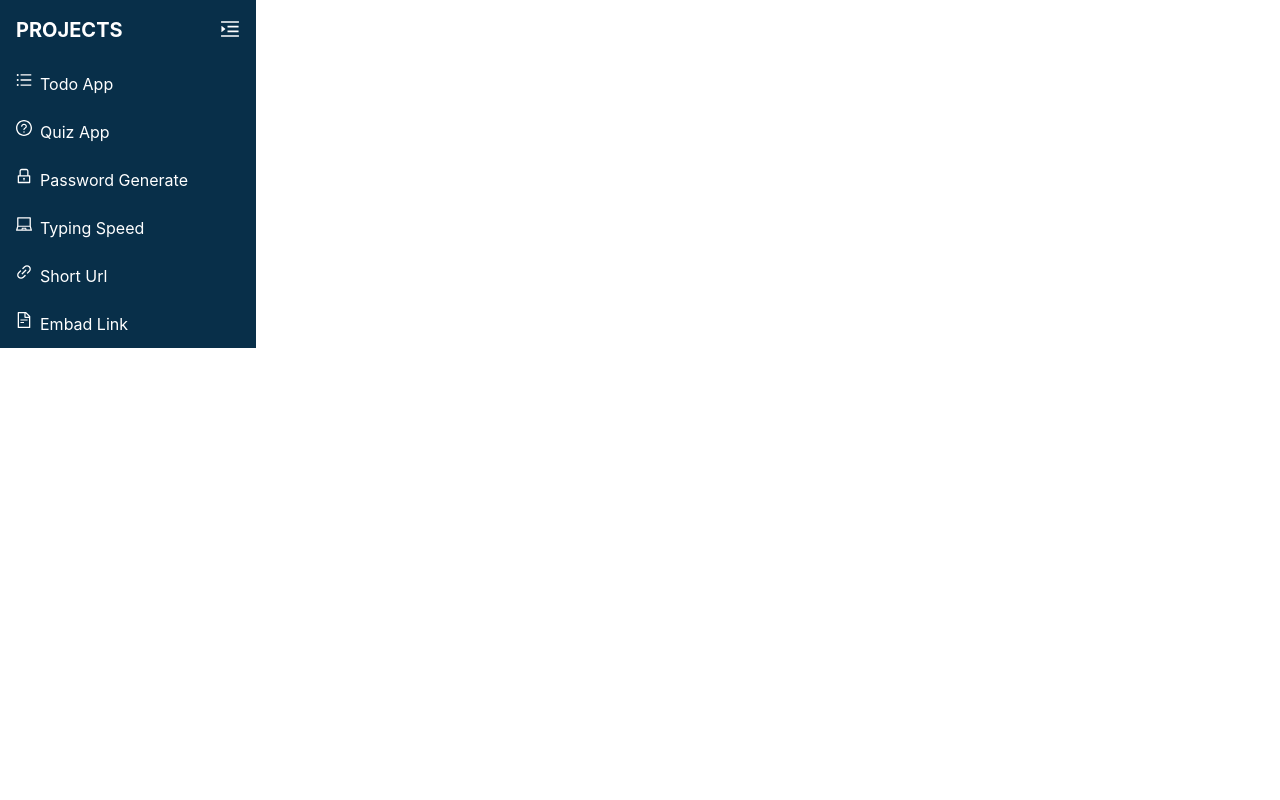
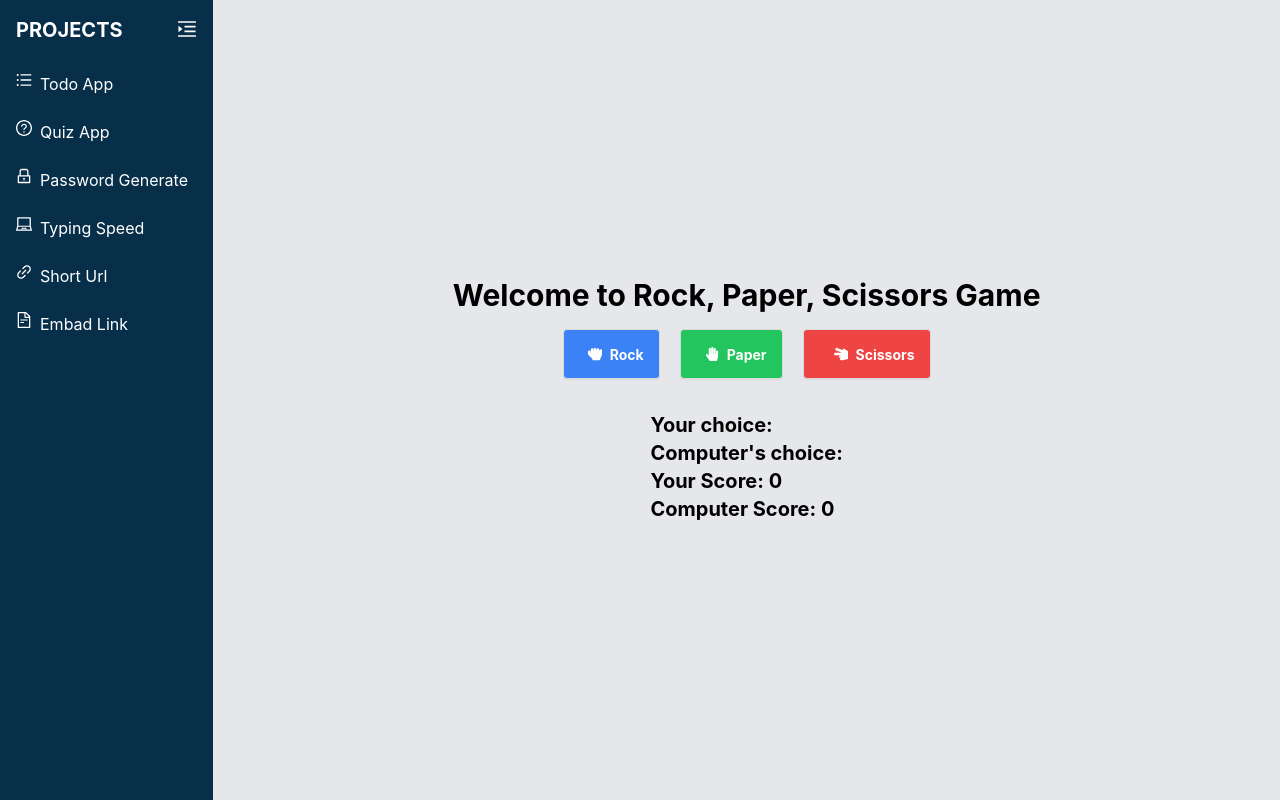
Before and after one commit to jenishpandit/react-demos, a React (Create React App) app: page /game in a window 1280 px wide. Built offline with nearby package versions, Linux system fonts and the light colour scheme.

Commit message:
height width changes

```diff
--- a/package.json
+++ b/package.json
@@ -4,6 +4,8 @@
   "private": true,
   "dependencies": {
     "@ant-design/icons": "^5.3.0",
+    "@chatscope/chat-ui-kit-react": "^1.10.1",
+    "@fortawesome/free-solid-svg-icons": "^6.5.1",
     "@reduxjs/toolkit": "^2.1.0",
     "@tanstack/react-query": "^5.18.1",
     "@tanstack/react-query-devtools": "^5.18.1",
@@ -19,11 +21,13 @@
     "lodash": "^4.17.21",
     "lodash.debounce": "^4.0.8",
     "lorem-ipsum": "^2.0.8",
+    "openai": "^4.28.0",
     "react": "^18.2.0",
     "react-confetti": "^6.1.0",
     "react-dom": "^18.2.0",
     "react-icons": "^5.0.1",
     "react-lorem-ipsum": "^1.4.10",
+    "react-player": "^2.14.1",
     "react-qr-code": "^2.0.12",
     "react-redux": "^9.1.0",
     "react-router": "^6.21.3",
--- a/src/App.css
+++ b/src/App.css
@@ -3,14 +3,14 @@
   width: 0;
   height: 100%;
   position: fixed;
-  background-color: #111;
+  background-color: #1d123f;
   overflow-x: hidden;
   padding-top: 20px;
   transition: 0.3s;
 }
 
 .navbar-container.open {
-  width: 200px;
+  width: 15%;
 }
 
 .navbar {
@@ -28,22 +28,22 @@
 }
 
 .nav-bar-links:hover {
-  background-color: #555;
+  background-color:#3b3095;
 }
 
 .active{
-  background-color: #555;
+  background-color: #3b3095;
 }
 
 .toggle{
   position: fixed;
-  top: 10px;
+  top: 29px;
   left: 2px;
   z-index: 2;
-  color: lawngreen;
+  color: rgb(255, 255, 255);
   margin-left: 10%;
   font-size: 25px;
-  background-color: #111;
+  background-color:  #1d123f;
   height:30px;
   width: 30px;
   cursor: pointer;
@@ -54,10 +54,10 @@
  top: 10px;
  left: 2px;
  z-index: 2;
- color: lawngreen;
+ color: rgb(255, 255, 255);
  margin-left: 10px;
  font-size: 25px;
- background-color: black;
+ background-color:  #1d123f;
  cursor: pointer;
  height: 30px;
  width: 30px;
@@ -66,7 +66,7 @@
 
 .text{
   color:white;
-  margin-top: -15px;
+
   font-size: 25px;
   margin-left: 20px;
 }
@@ -74,7 +74,6 @@
 .nav-icon{
   margin-right: 5px;
 }
-
 
 
 
--- a/src/App.tsx
+++ b/src/App.tsx
@@ -1,4 +1,3 @@
-import React from 'react';
 import { BrowserRouter as Router, Routes, Route, BrowserRouter } from 'react-router-dom';
 import './App.css';
 import TodoApp from './TodoApp';
@@ -13,25 +12,34 @@ import Pagination from './reactQuery/Pagination';
 import Password from './pass-genrate/Password'
 import TypingSpeed from './typing-speed/TypingSpeed';
 import ShortUrl from './short-url/ShortUrl';
+import Game from './rps-game/Game';
+import EmbadLink from './embad-link/EmbadLink';
+
+
 
 
 const App = () => {
   return (
     <BrowserRouter>
-    <Navbar/>
-      <Routes>
-        <Route path="/todo" element={< TodoApp/>} />
+   <div className="w-screen h-screen flex">
+   <Navbar/>
+     <div className='w-full'>
+     <Routes>
+        <Route path="/" element={< TodoApp/>} />
         <Route path="/quizapp" element={<QuizApp />} />
         <Route path="/products" element={<Products/>} />
         <Route path='/products/:productId' element={<Product/>}/>
         <Route path='/parallel' element={<Parallel/>}/>
-        {/* <Route path='/optimistic' element={<Optimistic/>}/> */}
         <Route path='/dependent' element={<Dependant/>}/>
         <Route path='/pagination' element={<Pagination/>}/>
         <Route path='/password' element={<Password/>}/>
         <Route path='/typing' element={<TypingSpeed/>}/>
         <Route path='/shorturl' element={<ShortUrl/>}/>
+        <Route path='/game' element={<Game/>}/>
+        <Route path='/embadlink' element={<EmbadLink/>}/>
       </Routes>
+     </div>
+   </div>
       </BrowserRouter>
   )
 }
--- a/src/TodoApp.tsx
+++ b/src/TodoApp.tsx
@@ -83,7 +83,7 @@ const TodoApp = () => {
   return (
     <div className='todo'>
       <div className="top-bar">
-        <h1>My Todo App</h1>
+        <h1 className='text-2xl '>My Todo App</h1>
         <input
           className='search-bar'
           type='text'
--- a/src/index.tsx
+++ b/src/index.tsx
@@ -24,7 +24,7 @@ const root = ReactDOM.createRoot(
 root.render(
   <React.StrictMode>
     <QueryClientProvider client={queryClient}>
-    <ReactQueryDevtools initialIsOpen={false} />
+    {/* <ReactQueryDevtools initialIsOpen={false} /> */}
     <Provider store={store}>
     <App />
     </Provider>
--- a/src/quizApp/QuizApp.css
+++ b/src/quizApp/QuizApp.css
@@ -19,14 +19,14 @@
     border-radius: 8px;
   }
 
-  button {
+  .btn {
 
     padding: 10px 20px;
     font-size: 16px;
     cursor: pointer;
   }
 
-  button:hover {
+  .btn:hover {
     background-color: #4caf50;
     color: white;
   }
--- a/src/quizApp/QuizApp.tsx
+++ b/src/quizApp/QuizApp.tsx
@@ -132,7 +132,7 @@ const QuizApp = () => {
               onChange={(e) => setNumQuestions(parseInt(e.target.value, 10))}
             />
           </div>
-          <button onClick={startQuiz} disabled={!selectedCategory || numQuestions < 1 || numQuestions > 50}>Start Quiz</button>
+          <button className='btn' onClick={startQuiz} disabled={!selectedCategory || numQuestions < 1 || numQuestions > 50}>Start Quiz</button>
         </div>
       ) : currentQuestionIndex < questions.length ? (
         <div className="question-container">
@@ -141,7 +141,7 @@ const QuizApp = () => {
 
           <div className='answers-container'>
             {_.map([...questions[currentQuestionIndex].incorrect_answers, questions[currentQuestionIndex].correct_answer],(answer,index)=>(
-              <button key={answer} onClick={()=>handleAnswerSubmit(answer)}>
+              <button className='btn' key={answer} onClick={()=>handleAnswerSubmit(answer)}>
                 <span>{index + 1}.</span>{answer}
               </button>
             ))}
@@ -149,7 +149,7 @@ const QuizApp = () => {
 
           {/* Next button will be shown after the user answers */}
           {userAnswers.length > currentQuestionIndex && (
-            <button onClick={handleNextQuestion}>Next</button>
+            <button className='btn' onClick={handleNextQuestion}>Next</button>
           )}
         </div>
       ) : (
@@ -175,7 +175,7 @@ const QuizApp = () => {
             ))}
           </ul>
 
-          <button onClick={restartQuiz}>Restart Quiz</button>
+          <button className='btn'onClick={restartQuiz}>Restart Quiz</button>
         </div>
       )}
     </div>
--- /dev/null
+++ b/src/rps-game/Game.tsx
@@ -0,0 +1,128 @@
+    import { Button , Modal, Tag} from "antd";
+    import { useEffect, useState } from "react";
+    import { FaHandPaper, FaHandRock, FaHandScissors } from "react-icons/fa";
+
+    const Game = () => {
+    const [state, setState] = useState({
+        playerVal: null,
+        computerVal: null,
+        playerScore: 0,
+        compScore: 0,
+    });
+
+    const [showWinnerModal, setShowWinnerModal] = useState(false);
+    const { playerVal, computerVal, playerScore, compScore } = state;
+
+
+    useEffect(()=>{
+        if(playerScore === 3 || compScore === 3){
+          setShowWinnerModal(true);
+        }
+    },[playerScore,compScore])
+
+    const logic = (playerVal:any, computerVal:any) => {
+        if (playerVal === computerVal) {
+        return 0;
+        } else if (
+        (playerVal === "ROCK" && computerVal === "SCISSORS") ||
+        (playerVal === "SCISSORS" && computerVal === "PAPER") ||
+        (playerVal === "PAPER" && computerVal === "ROCK")
+        ) {
+        return 1;
+        } else {
+        return -1;
+        }
+    };
+
+    const decision = (playerChoice:any) => {
+        const choices = ["ROCK", "PAPER", "SCISSORS"];
+        const compChoice = choices[Math.floor(Math.random() * choices.length)];
+        const val = logic(playerChoice, compChoice);
+
+        if (val === 1) {
+        setState((prevState:any) => ({
+            ...prevState,
+            playerVal: playerChoice,
+            computerVal: compChoice,
+            playerScore: prevState.playerScore + 1,
+        }));
+        } else if (val === -1) {
+        setState((prevState:any) => ({
+            ...prevState,
+            playerVal: playerChoice,
+            computerVal: compChoice,
+            compScore: prevState.compScore + 1,
+        }));
+        } else {
+        setState((prevState:any) => ({
+            ...prevState,
+            computerVal: compChoice,
+            playerVal: playerChoice,
+        }));
+        }
+    };
+
+    const resetGame = () =>{
+        setState({
+           playerVal:null,
+           computerVal:null,
+           playerScore:0,
+           compScore:0,
+        })
+        setShowWinnerModal(false);
+    };
+
+    return (
+        <div className="min-h-screen bg-gray-200 flex flex-col items-center justify-center">
+        <h1 className="text-3xl font-bold mb-4">Welcome to Rock, Paper, Scissors Game</h1>
+        <div className="flex space-x-5">
+            <Button
+            className="bg-blue-500 hover:bg-blue-800 text-white font-bold h-10 w-30 rounded "
+            style={{height:'50px'}}
+            onClick={() => decision("ROCK")}
+            >
+            <FaHandRock  style={{marginLeft:'9px'}}/>  Rock
+            </Button>
+            <Button
+            className="bg-green-500 hover:bg-green-800 text-white font-bold h-10 w-30 rounded "
+            style={{height:'50px'}}
+            onClick={() => decision("PAPER")}
+            >
+            <FaHandPaper  style={{marginLeft:'9px'}}/>  Paper
+            </Button>
+            <Button
+            className="bg-red-500 hover:bg-red-800 text-white font-bold h-10 w-30 rounded "
+            style={{height:'50px'}}
+            onClick={() => decision("SCISSORS")}
+            >
+            <FaHandScissors
+            style={{marginLeft:'15px' }}/> Scissors
+            </Button>
+        </div>
+        <div className="mt-8">
+            <p className="text-xl font-bold">Your choice: {playerVal}</p>
+            <p className="text-xl font-bold">Computer's choice: {computerVal}</p>
+            <p className="text-xl font-bold">Your Score: {playerScore}</p>
+            <p className="text-xl font-bold">Computer Score: {compScore}</p>
+        </div>
+        <Modal
+            visible={showWinnerModal}
+            title='Game Over!'
+            onCancel={()=>resetGame()}
+            footer={[
+                <Button key='try again' onClick={() => resetGame()}>
+                    Try Again
+                </Button>,
+            ]}
+            >
+                <p className="text-xl font-bold  p-2">
+                    Winner🎉🎉
+                </p>
+            <Tag color="red" className="h-10 w-50">
+               <p className="text-2xl">{playerScore === 3 ? "You are the winner!" : "Computer wins!"}</p></Tag>
+        </Modal>
+        </div>
+    );
+    };
+
+    export default Game;
--- a/src/typing-speed/TypingSpeed.tsx
+++ b/src/typing-speed/TypingSpeed.tsx
@@ -143,7 +143,7 @@ const TypingSpeed = () => {
   }, [showConfetti]);
 
   return (
-    <div className='p-8 ' style={{ backgroundImage: 'url(https://cdn5.vectorstock.com/i/1000x1000/14/94/colorful-alphabet-seamless-wallpaper-pattern-vector-14201494.jpg)', backgroundSize: 'cover' }}>
+    <div className='p-8  h-screen' style={{ backgroundImage: 'url(https://cdn5.vectorstock.com/i/1000x1000/14/94/colorful-alphabet-seamless-wallpaper-pattern-vector-14201494.jpg)', backgroundSize: 'cover' }}>
       <div className='text-4xl font-bold' style={{ marginLeft: '40%' }}>
         Typing Speed App
       </div>
```
Also changed, not shown: src/rps-game/game.css (added, +7 -0 lines), 1 other file (tests, documents, lock files or other folders).
